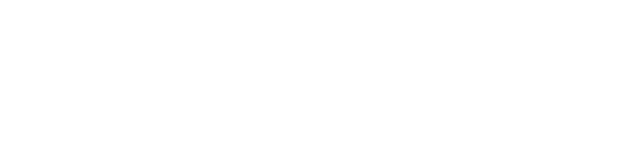
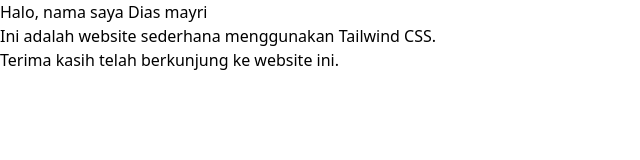
Before and after one commit to Diasmyri/perbandingan-1124160056, a website: page tailwindCSS/src/index.html in a window 1280 px wide. Shown: the whole page, without its empty margins (0-640 px from the left). Drawn offline with Linux system fonts and the light colour scheme.

Commit message:
membuat isi html

```diff
--- a/tailwindCSS/src/index.html
+++ b/tailwindCSS/src/index.html
@@ -3,10 +3,13 @@
 <head>
   <meta charset="UTF-8" />
   <meta name="viewport" content="width=device-width, initial-scale=1.0" />
-  <title>tailwindCSS</title>
-  <link href="../dist/output.css" rel="stylesheet" />
-</head>
+  <title>Perkenalan Diri</title>
+<link href="../dist/output.css" rel="stylesheet" />
 <body>
-
+    <main>
+        <h1>Halo, nama saya Dias mayri</h1>
+        <p>Ini adalah website sederhana menggunakan Tailwind CSS.</p>
+        <p>Terima kasih telah berkunjung ke website ini.</p>
+    </main>
 </body>
 </html>
```
Also changed, not shown: tailwindCSS/dist/output.css.
